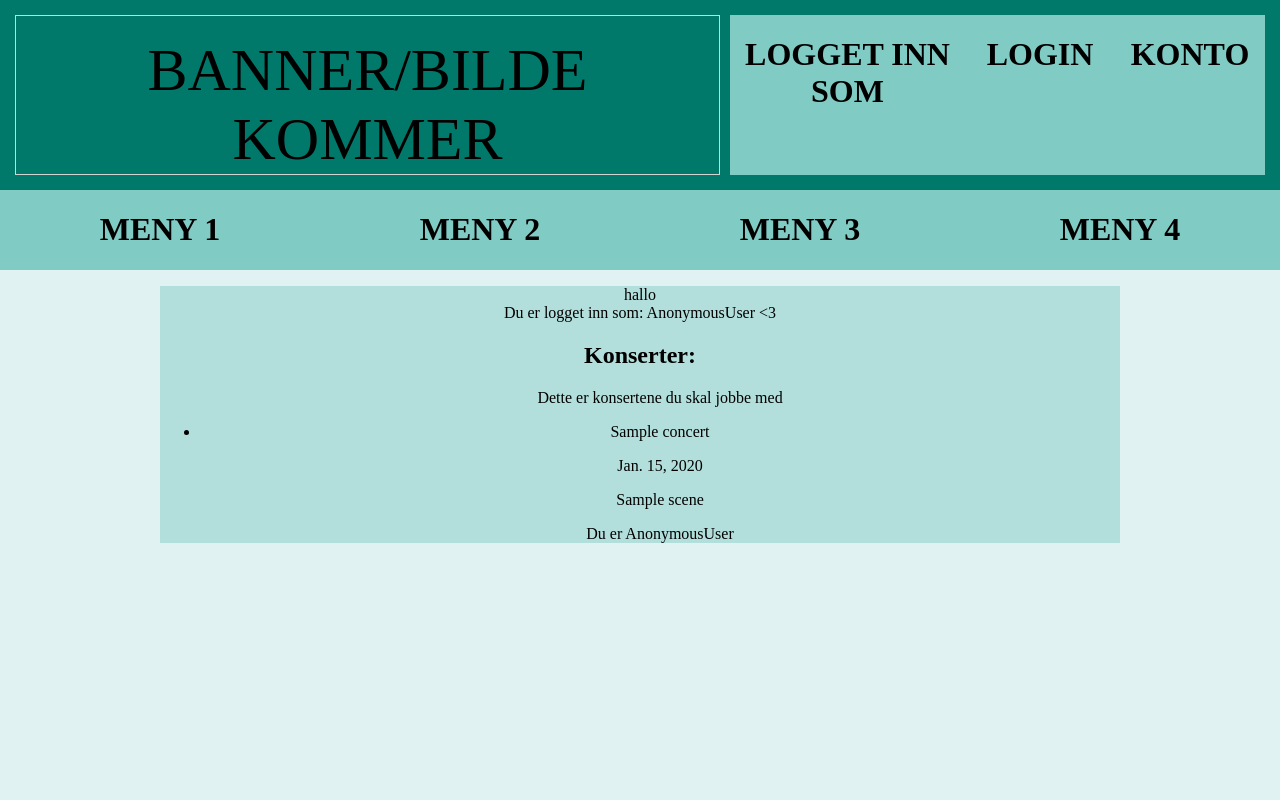
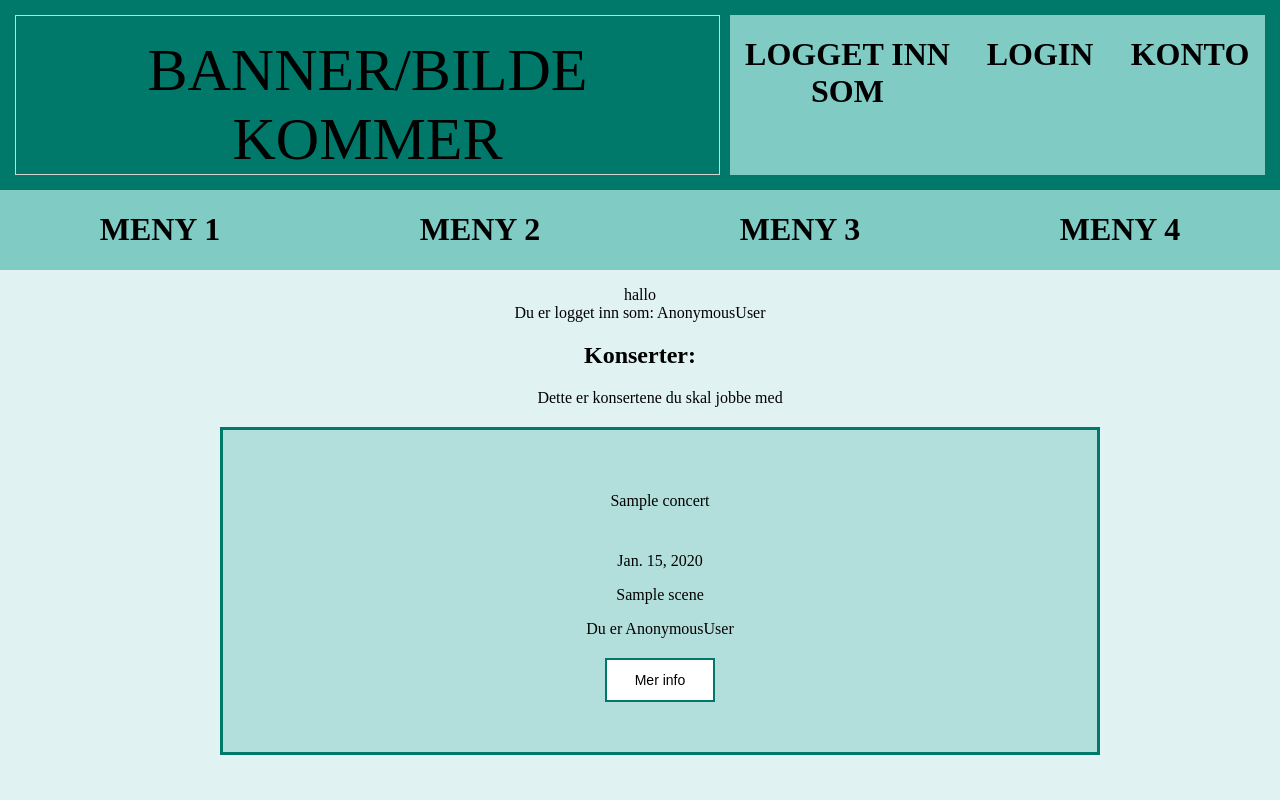
Before and after one commit to Mikkel94/IT1901-prosjekt, a Django app: template festival/templates/festivalapp/concert_list.html in a window 1280 px wide. Run offline with Django 3.2, Linux system fonts and the light colour scheme; the template is opened without the code that fills it: values that come from a table or form of the project are taken from there, others are empty; tables that the repository leaves empty hold one stand-in row (values such as "Sample post").

Commit message:
added css, js, edited concert.html ids and classes and modal

```diff
--- a/festival/festivalapp/models.py
+++ b/festival/festivalapp/models.py
@@ -4,7 +4,7 @@ from django.contrib.auth.models import AbstractUser, User
 # Create your models here.
 
 STATUS_CHOICES = (
-    ('arranger', 'ARRANGØR'),
+    ('arranger', 'ARRANGER'),
     ('sound_technician', 'LYDTEKNIKER'),
     ('light_technician', 'LYSTEKNIKER')
 )
--- a/festival/static/css/base.css
+++ b/festival/static/css/base.css
@@ -25,14 +25,12 @@ div.box {
   text-align: center;
 }
 
-div.box:hover {
+div.menu:hover {
     box-sizing: border-box;
-
     border:1px;
     border-style: solid;
     border-color: lightgrey;
 }
-
 
 /* ------------ MENY FERDIG-------------------------------- */
 
@@ -40,7 +38,6 @@ div.box:hover {
 
 /* ------------ Start av banner --------------------------- */
 #banner {
-
 	background-color: #00796B;
 	min-height: 120px;
 	padding:15px;
@@ -55,7 +52,6 @@ div.box:hover {
     text-align: center;
     box-sizing: border-box;
     padding-top: 20px;
-
     border:1px;
     border-style: solid;
     border-color: lightgrey;
@@ -64,20 +60,16 @@ div.box:hover {
 #loggedin {
     flex-basis: 20%;
     background-color: #80CBC4;
-    margin-left: 10px   ;
-
+    margin-left: 10px;
 
 }
 
 div.konto {
     flex-basis: 10%;
-
     min-height : 70px;
     min-width : 150px;
     background-color: #80CBC4;
-
 }
-
 
 /* ------------ Ferdig med banner ------------------------- */
 
@@ -88,16 +80,97 @@ div.konto {
 	margin: 15px auto;
     height: auto;
     max-width: 60em;
-
-    background-color: #B2DFDB;
 }
 
-#content:hover {
-    box-sizing: border-box;
+/*-- content: Concert_list --*/
 
-    border:1px;
-    border-style: solid;
-    border-color: lightgrey;
+ul {
+list-style-type: none;
 }
 
+
+.concert_element{
+    position:relative;
+    padding: 5%;
+    min-width:60%;
+    border-style: solid;
+    border-color: #00796B;
+    margin:20px;
+    background-color: #B2DFDB;
+
+
+}
+
+.concert_element > p {
+    text-align: center;
+    min-height: 10px;
+}
+
+.concert_element > p :empty{
+    display: none;
+}
+/*-- Ferdig med Concert_list --*/
+
+
+/*--------- Concert Modal -------*/
+ .modal {
+    display: none; /* Hidden by default */
+    position: fixed; /* Stay in place */
+    z-index: 1; /* Sit on top */
+    padding-top: 100px; /* Location of the box */
+    left: 0;
+    top: 0;
+    width: 100%; /* Full width */
+    height: 100%; /* Full height */
+    overflow: auto; /* Enable scroll if needed */
+    background-color: rgb(0,0,0); /* Fallback color */
+    background-color: rgba(0,0,0,0.4); /* Black w/ opacity */
+}
+
+.modal-content {
+    background-color: #fefefe;
+    margin: 15px auto;
+    margin-top:10em;
+    padding: 20px;
+    border: 1px solid #888;
+    width: 80%;
+}
+
+/* The Close Button */
+.close {
+    color: #aaaaaa;
+    float: right;
+    font-size: 28px;
+    font-weight: bold;
+}
+
+.close:hover,
+.close:focus {
+    color: #000;
+    text-decoration: none;
+    cursor: pointer;
+}
+
+.button {
+    background-color: #00796B;
+    padding: 12px 28px;
+    text-align: center;
+    text-decoration: none;
+    display: inline-block;
+    font-size: 14px;
+    margin: 4px 2px;
+    -webkit-transition-duration: 0.4s; /* Safari */
+    transition-duration: 0.4s;
+    cursor: pointer;
+    background-color: white;
+    border: 2px solid #00796B;
+}
+
+.button:hover {
+    background-color: #00796B;
+    color: white;
+}
+/*--------- Ferdig Concert Modal -------*/
+
+
 /* ------------ Ferdig med content ------------------------- */
--- a/festival/static/js/base.js
+++ b/festival/static/js/base.js
@@ -0,0 +1,20 @@
+/*----- Button for å vise konsertinfo ---------*/
+
+function concert_button(h) {
+    document.getElementById("modal_" + h).style.display = "block";
+    document.getElementById("modal_" + h).style.visibility = "visible";
+}
+
+function close(){
+    window.alert("sometext");
+    document.getElementsByClassName(modal).style.display = "none";
+}
+
+function myFunction(h) {
+    var m = document.getElementById("modal_" + h);
+
+    m.style.display = 'none';
+    m.style.visibility = "hidden";
+
+}
+/*----- Ferdig button ---------*/
--- a/festival/templates/festivalapp/concert_list.html
+++ b/festival/templates/festivalapp/concert_list.html
@@ -1,7 +1,7 @@
 {% extends 'base.html' %}
 
 {%  block content %}
-    <p>hallo <br> Du er logget inn som: {{ user }} <3</p>
+    <p>hallo <br> Du er logget inn som: {{ user }} </p>
     {% if concerts %}
         <h2>Konserter:</h2>
 
@@ -9,15 +9,30 @@
         <ul id="list">
             <p>Dette er konsertene du skal jobbe med</p>
             {% for concert in concerts  %}
-                {% if user.name == concert.lightingWork.name or user.name == concert.soundWork.name  %}
-                    <li>
+                    <li class="concert_element">
                         <p>{{ concert.name }}</p>
                         <p>{{ concert.band }}</p>
                         <p>{{ concert.date }}</p>
                         <p>{{ concert.scene }}</p>
                         <p> Du er {{ user }}</p>
+                        <button type="button" class="button" onclick='concert_button({{ forloop.counter }})'>Mer info</button>
+
+                        <!-- The Modal -->
+                        <div class="modal" id="modal_{{ forloop.counter }}">
+
+                        <!-- Modal content -->
+	                        <div class="modal-content" >
+	                        <button onclick="myFunction({{ forloop.counter }})" class="close">&times;</button>
+
+
+		                        	<p>{{ concert.name }}</p>
+                                    <p>{{ concert.band }}</p>
+                                    <p>{{ concert.date }}</p>
+                                    <p>{{ concert.scene }}</p>
+		                        	<p id="demo">Mye mer info om konserten (info om bandet, teknisk hjelp, tekniske behov, billettpriser etc.)</p>
+	                        </div>
+                        </div>
                     </li>
-                {%  endif %}
             {% endfor %}
         </ul>
     {% else %}
```
Also changed, not shown: festival/festivalapp/migrations/0001_initial.py (added), festival/festivalapp/migrations/__init__.py (added).
